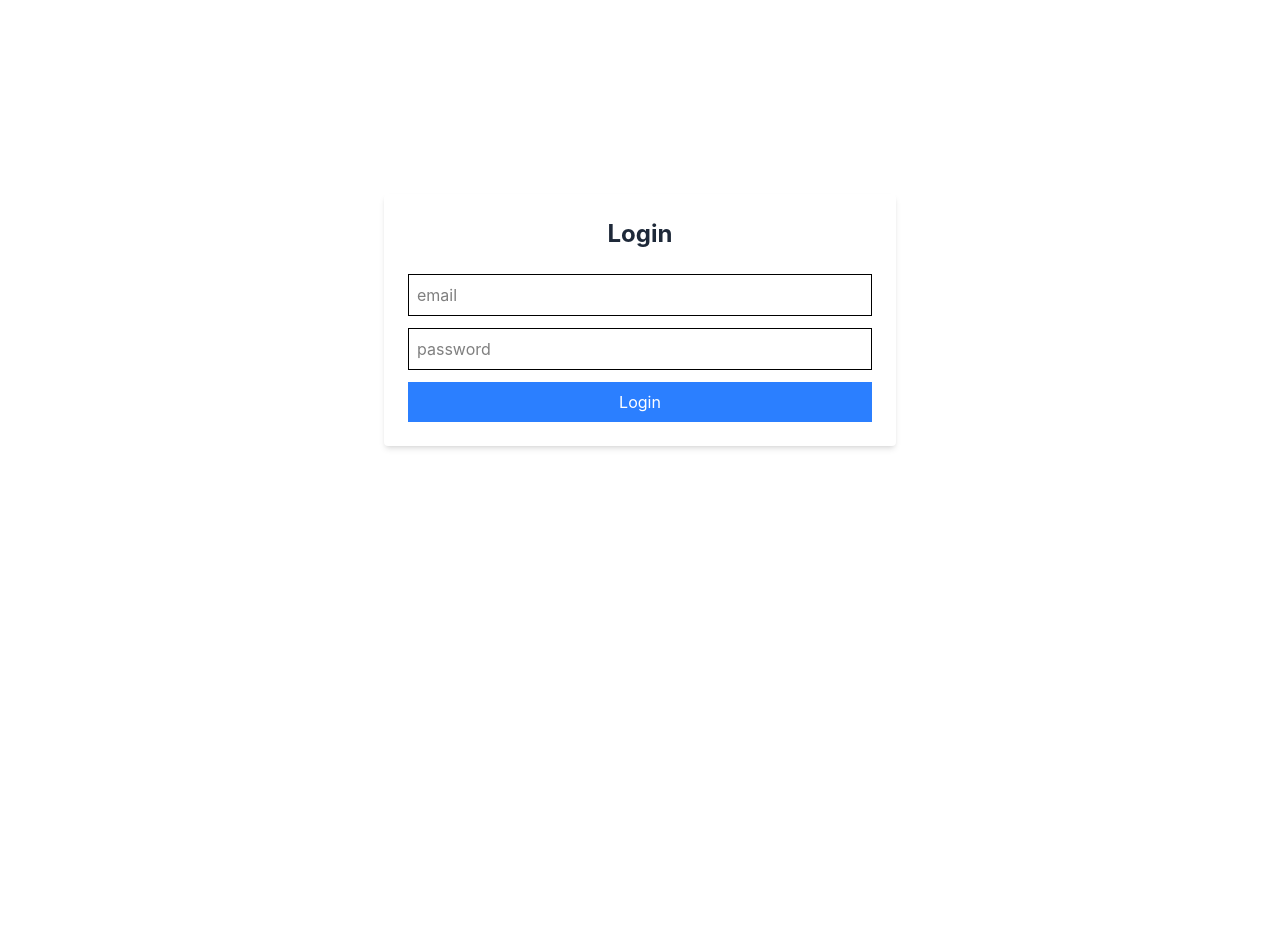
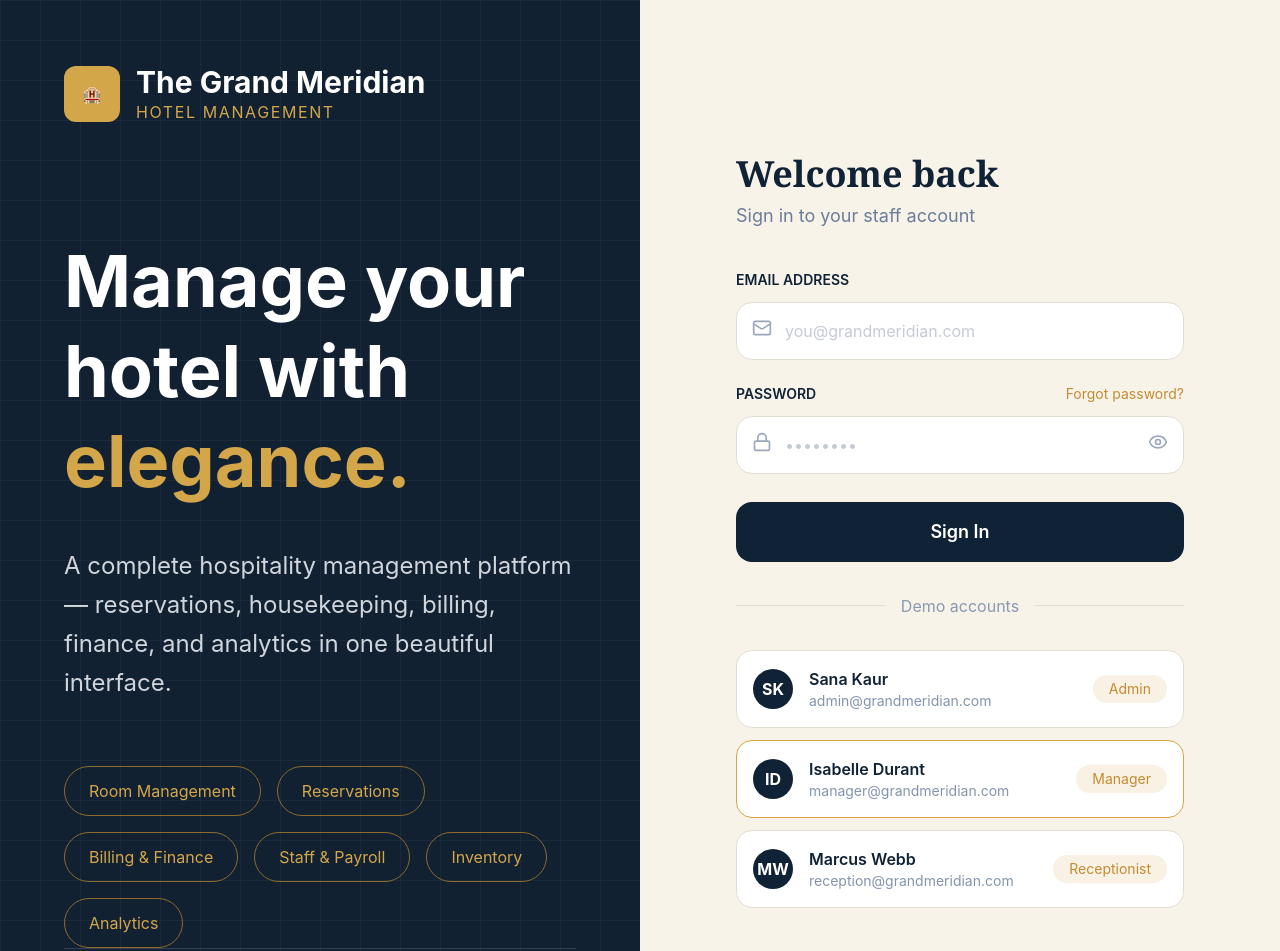
Before and after one commit to udara-lakshitha/The-Grand-Meridian---Frontend, a React (Vite) app: page /login in a window 1280 px wide. Shown: the top 951 px of the page. Before the commit the page ends 800 px from the top, so only its background shows below. Built offline with nearby package versions, Linux system fonts and the light colour scheme.

Commit message:
Login rough UI commit

```diff
--- a/package.json
+++ b/package.json
@@ -12,8 +12,10 @@
   "dependencies": {
     "@tailwindcss/vite": "^4.3.3",
     "axios": "^1.19.0",
+    "lucide-react": "^1.28.0",
     "react": "^19.2.7",
     "react-dom": "^19.2.7",
+    "react-icons": "^5.7.0",
     "react-router-dom": "^7.18.2",
     "tailwindcss": "^4.3.3"
   },
--- /dev/null
+++ b/src/components/LeftPanel.jsx
@@ -0,0 +1,73 @@
+const features = [
+    "Room Management",
+    "Reservations",
+    "Billing & Finance",
+    "Staff & Payroll",
+    "Inventory",
+    "Analytics",
+];
+
+export default function LeftPanel() {
+    return (
+        <div className=" hidden lg:flex flex-col justify-between p-16 text-white bg-[#112132]
+        bg-[linear-gradient(rgba(255,255,255,.04)_1px,transparent_1px),linear-gradient(90deg,rgba(255,255,255,.04)_1px,transparent_1px)]
+        bg-[size:40px_40px]">
+            <div>
+                <div className="flex items-center gap-4 mb-28">
+                    <div className="w-14 h-14 rounded-xl bg-[#D4A64A] flex items-center justify-center">
+                        🏨
+                    </div>
+                    <div>
+                        <h2 className="text-3xl font-bold">
+                            The Grand Meridian
+                        </h2>
+                        <p className="tracking-widest text-[#D4A64A] uppercase">
+                            Hotel Management
+                        </p>
+                    </div>
+                </div>
+
+                <h1 className="text-7xl font-bold leading-tight">
+                    Manage your
+                    <br />
+                    hotel with
+                    <br />
+                    <span className="text-[#D4A64A]">
+                        elegance.
+                    </span>
+                </h1>
+
+                <p className="mt-10 text-2xl text-gray-300 max-w-xl leading-relaxed">
+                    A complete hospitality management platform —
+                    reservations, housekeeping, billing, finance, and analytics in one beautiful interface.
+                </p>
+
+                <div className="flex flex-wrap gap-4 mt-16">
+                    {features.map((item) => (
+                        <div
+                            key={item}
+                            className="border border-[#8E6B2C] rounded-full px-6 py-3 text-[#D4A64A]"
+                        >
+                            {item}
+                        </div>
+                    ))}
+                </div>
+            </div>
+
+            <div className="border-t border-gray-700 pt-10 grid grid-cols-3">
+                <div>
+                    <h2 className="text-5xl font-bold text-[#D4A64A]">20</h2>
+                    <p className="text-gray-400">Rooms</p>
+                </div>
+                <div>
+                    <h2 className="text-5xl font-bold text-[#D4A64A]">83%</h2>
+                    <p className="text-gray-400">Occupancy</p>
+                </div>
+                <div>
+                    <h2 className="text-5xl font-bold text-[#D4A64A]">$1.98M</h2>
+                    <p className="text-gray-400">Annual Revenue</p>
+                </div>
+            </div>
+        </div>
+    );
+}
--- a/src/pages/LoginPage.jsx
+++ b/src/pages/LoginPage.jsx
@@ -1,7 +1,7 @@
-// import axios from "axios";
 import { useState } from "react"
 import { useNavigate } from "react-router-dom";
-
+import LeftPanel from "../components/LeftPanel";
+import { Mail, Lock, Eye } from "lucide-react";
 
 const LoginPage = ({ setUser }) => {
     const [form, setForm] = useState({
@@ -12,15 +12,50 @@ const LoginPage = ({ setUser }) => {
     const [error, setError] = useState("");
     const navigate = useNavigate();
 
+    const demoAccounts = [
+        {
+            name: "Sana Kaur",
+            email: "admin@grandmeridian.com",
+            role: "Admin",
+            initials: "SK",
+            password: "12345",
+        },
+        {
+            name: "Isabelle Durant",
+            email: "manager@grandmeridian.com",
+            role: "Manager",
+            initials: "ID",
+            password: "12345",
+        },
+        {
+            name: "Marcus Webb",
+            email: "reception@grandmeridian.com",
+            role: "Receptionist",
+            initials: "MW",
+            password: "12345",
+        },
+    ];
+
     const handleSubmit = async (e) => {
         e.preventDefault();
-        // try {
-        //     const res = await axios.post("http://localhost:5000/api/auth/login", form);
-        //     setUser(res.data);
-        //     navigate("/");
-        // } catch (err) {
-        //     setError("Invalid Credentials");
-        // }
+        const demoUser = demoAccounts.find(
+            (account) =>
+                account.email === form.email &&
+                account.password === form.password
+        );
+
+        if (demoUser) {
+            const user = {
+                name: demoUser.name,
+                email: demoUser.email,
+                role: demoUser.role,
+            };
+
+            setUser(user);
+            navigate("/");
+            return;
+        }
+
         if (
             form.email === "harindi@gmail.com" &&
             form.password === "12345"
@@ -37,34 +72,132 @@ const LoginPage = ({ setUser }) => {
         }
     }
 
+    const selectDemoUser = (account) => {
+        setForm({
+            email: account.email,
+            password: account.password,
+        });
+
+        setError("");
+    };
+
     return (
-        <div className="min-h-[80vh] flex items-center justify-center p-4">
-            <form
-                className="bg-white p-6 rounded shadow-md w-full max-w-lg"
-                onSubmit={handleSubmit}
-            >
-                <h2 className="text-2xl mb-6 font-bold text-center text-gray-800">
-                    Login
-                </h2>
-                {error && <p className="text-red-500 mb-4">{error}</p>}
+        <div className="min-h-screen grid lg:grid-cols-2">
+
+            <LeftPanel />
+
+            <div className="bg-[#F8F3E9] flex items-center justify-center px-10">
+                <div className="w-full max-w-md">
+                    <h1 className="text-4xl font-serif font-bold text-[#102235] mb-2">
+                        Welcome back
+                    </h1>
+                    <p className="text-lg text-[#6B7D99] mb-10">
+                        Sign in to your staff account
+                    </p>
+                    <form onSubmit={handleSubmit}>
+                        <label className="block text-sm font-semibold text-[#102235] mb-3">
+                            EMAIL ADDRESS
+                        </label>
+                        <div className="relative mb-6">
+                            <Mail
+                                className="absolute left-4 top-4 text-[#9AA8BD]"
+                                size={20}
+                            />
                             <input
                                 type="email"
-                    placeholder="email"
-                    className="border p-2 w-full mb-3"
+                                placeholder="you@grandmeridian.com"
+                                className="w-full rounded-2xl border border-[#E3DED4] bg-white py-4 pl-12 pr-4 outline-none placeholder:text-[#C5CBD5]"
                                 value={form.email}
                                 onChange={(e) => setForm({ ...form, email: e.target.value })}
                             />
+                        </div>
+                        <div className="flex justify-between mb-3">
+                            <label className="text-sm font-semibold text-[#102235]">
+                                PASSWORD
+                            </label>
+                            <button
+                                type="button"
+                                className="text-[#C48B32] text-sm"
+                            >
+                                Forgot password?
+                            </button>
+                        </div>
+                        <div className="relative mb-7">
+                            <Lock
+                                className="absolute left-4 top-4 text-[#9AA8BD]"
+                                size={20}
+                            />
                             <input
                                 type="password"
-                    placeholder="password"
-                    className="border p-2 w-full mb-3"
+                                placeholder="••••••••"
+                                className=" w-full rounded-2xl border border-[#E3DED4] bg-white py-4 pl-12 pr-12 outline-none placeholder:text-[#C5CBD5]"
                                 value={form.password}
                                 onChange={(e) => setForm({ ...form, password: e.target.value })}
                             />
-                <button className="bg-blue-500 text-white p-2 w-full">Login</button>
+                            <Eye
+                                className="absolute right-4 top-4 text-[#9AA8BD]"
+                                size={20}
+                            />
+                        </div>
+                        {error &&
+                            <p className="text-red-500 mb-4">
+                                {error}
+                            </p>
+                        }
+                        <button
+                            className=" w-full bg-[#102235] text-white py-4 rounded-2xl font-semibold text-lg hover:bg-[#1A3048] transition"
+                        >
+                            Sign In
+                        </button>
                     </form>
+
+                    <div className="flex items-center gap-4 my-8">
+                        <div className="h-px bg-[#E2DDD3] flex-1"></div>
+                        <span className="text-[#8A99B0]">
+                            Demo accounts
+                        </span>
+                        <div className="h-px bg-[#E2DDD3] flex-1"></div>
                     </div>
-    )
+
+                    <div className="space-y-3">
+                        {
+                            demoAccounts.map((account, index) => (
+                                <div
+                                    key={index}
+                                    onClick={() => selectDemoUser(account)}
+                                    className={`flex items-center justify-between bg-white border rounded-2xl p-4 cursor-pointer hover:border-[#D9A441] ${index === 1 ? "border-[#D9A441]" : "border-[#E3DED4]"} `}
+                                >
+                                    <div className="flex items-center gap-4">
+                                        <div
+                                            className="w-10 h-10 rounded-full bg-[#102235] text-white flex items-center justify-center font-bold "
+                                        >
+                                            {account.initials}
+                                        </div>
+                                        <div>
+                                            <h3 className="font-semibold text-[#102235]">
+                                                {account.name}
+                                            </h3>
+                                            <p className="text-sm text-[#8494AE]">
+                                                {account.email}
+                                            </p>
+                                        </div>
+                                    </div>
+                                    <span
+                                        className=" bg-[#F8F1E4] text-[#C48B32] px-4 py-1 rounded-full text-sm "
+                                    >
+                                        {account.role}
+                                    </span>
+                                </div>
+                            ))
+                        }
+                    </div>
+                    <p className="text-center mt-10 text-[#8291AA]">
+                        The Grand Meridian © 2026 — Staff Portal
+                    </p>
+                </div>
+            </div>
+        </div>
+    );
 }
 
 export default LoginPage
```
Also changed, not shown: src/App.jsx (+0 -23 lines), 1 other file (tests, documents, lock files or other folders). Lines whose indentation alone changed are shown as unchanged.
